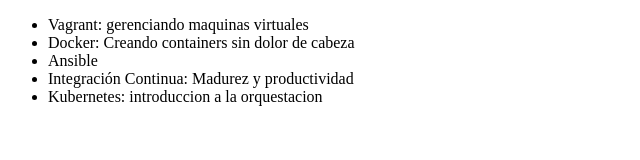
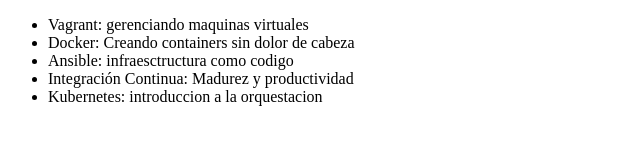
Before and after one commit to CBravo8/alura-git, a plain HTML site: page carlos/index.html in a window 1280 px wide. Shown: the whole page, without its empty margins (0-640 px from the left). Drawn offline with Linux system fonts and the light colour scheme.

```diff
--- a/carlos/index.html
+++ b/carlos/index.html
@@ -8,7 +8,7 @@
      <ul>
          <li> Vagrant: gerenciando maquinas virtuales</li>
          <li> Docker: Creando containers sin dolor de cabeza </li>
-         <li> Ansible </li>
+         <li> Ansible: infraesctructura como codigo</li>
          <li> Integración Continua: Madurez y productividad </li>
          <li> Kubernetes: introduccion a la orquestacion</li>
      </ul>
```
